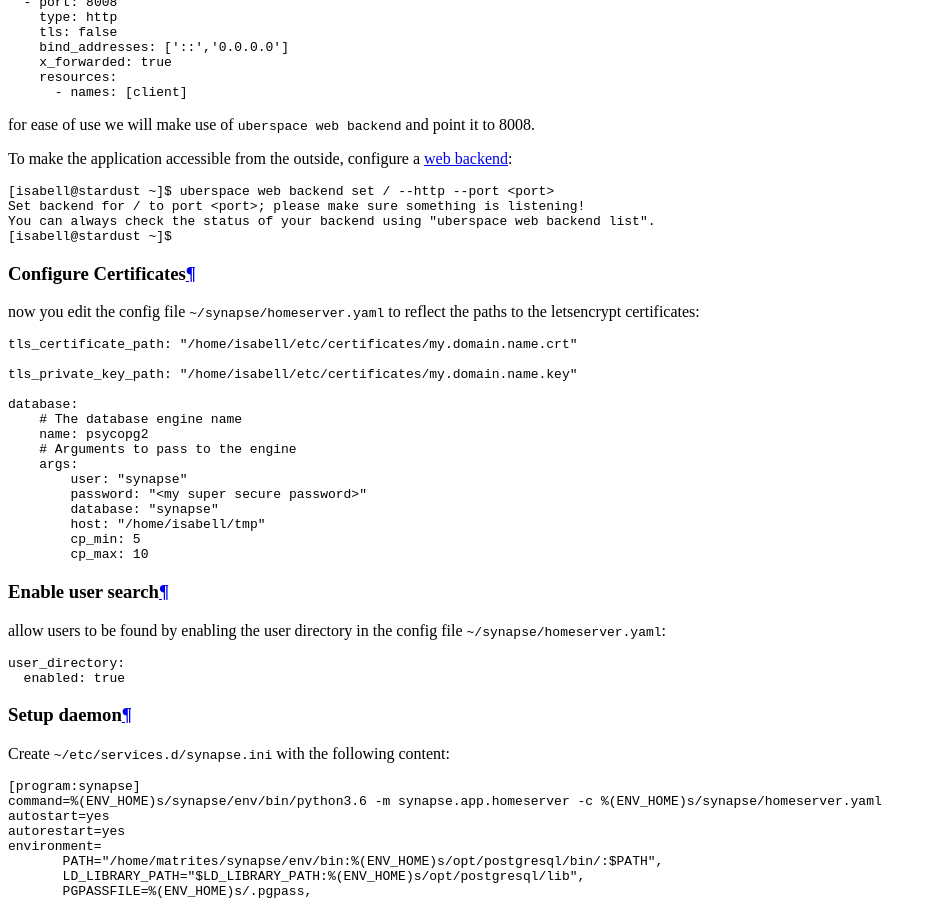
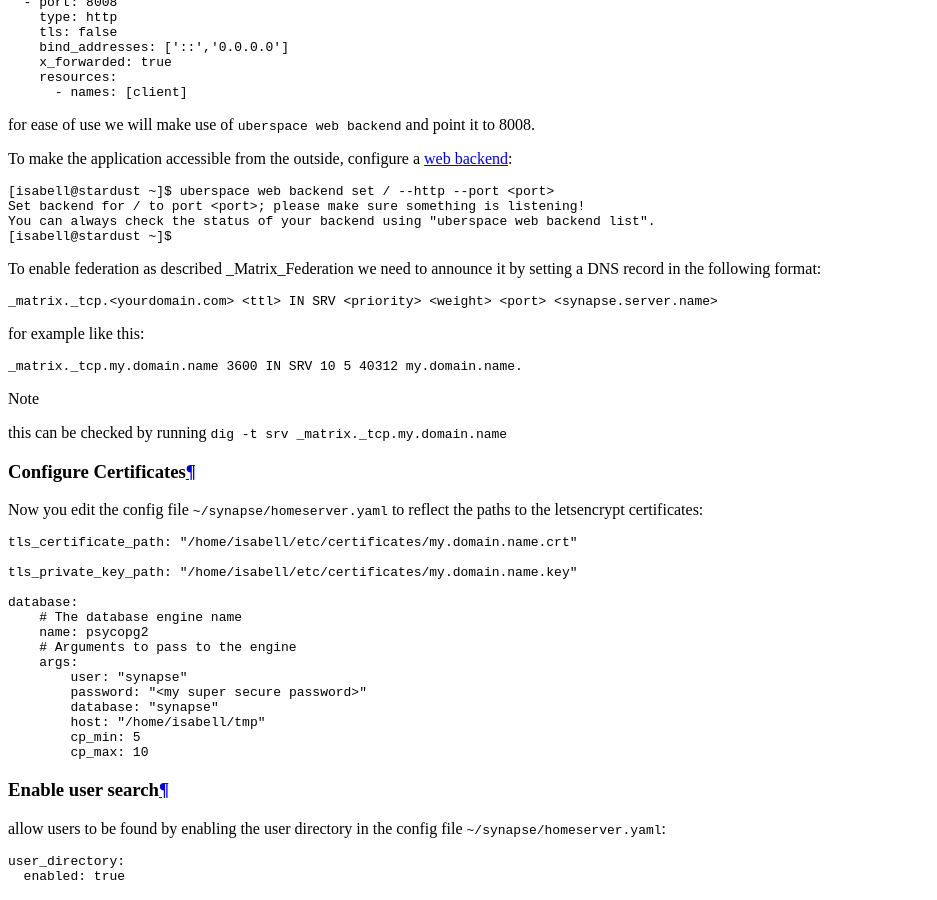
Before and after one commit to Uberspace/lab, a Sphinx documentation site: the page built from source/guide_synapse.rst, in a window 1280 px wide and 900 px high, scrolled down 3595 px. Shown: the whole window, without its empty margins (0-937 px from the left). Built offline with Sphinx 7.4.7 and the Read the Docs theme 2.0.0, drawn with Linux system fonts in a browser that asks for light colours; some of the changed text lies outside the part shown.

Commit message:
added information on federation and port announcement

```diff
--- a/source/guide_synapse.rst
+++ b/source/guide_synapse.rst
@@ -244,11 +244,24 @@
 
 .. include:: includes/web-backend.rst
 
+To enable federation as described _Matrix_Federation we need to announce it by setting a DNS record in the following format:
+
+.. code-block::
+
+   _matrix._tcp.<yourdomain.com> <ttl> IN SRV <priority> <weight> <port> <synapse.server.name>
+
+for example like this:
+
+.. code-block::
+
+  _matrix._tcp.my.domain.name 3600 IN SRV 10 5 40312 my.domain.name.
+
+.. note:: this can be checked by running ``dig -t srv _matrix._tcp.my.domain.name``
 
 Configure Certificates
 ----------------------
 
-now you edit the config file ``~/synapse/homeserver.yaml`` to reflect the paths to the letsencrypt certificates:
+Now you edit the config file ``~/synapse/homeserver.yaml`` to reflect the paths to the letsencrypt certificates:
 
 .. code-block:: yaml
 
@@ -380,7 +393,7 @@
 
 
 Tested on uberspace 7.3.1.1 via riot.im/app on synapse 1.0.0.
-
+.. _Matrix_Federation: https://github.com/matrix-org/synapse/blob/master/docs/federate.md
 .. _Matrix_RSS: https://matrix.org/blog/feed
 .. _supervisord: https://manual.uberspace.de/en/daemons-supervisord.html
 .. _Matrix: https://matrix.org/
```
